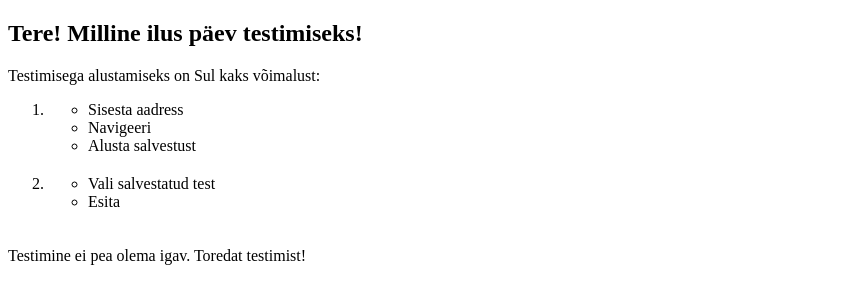
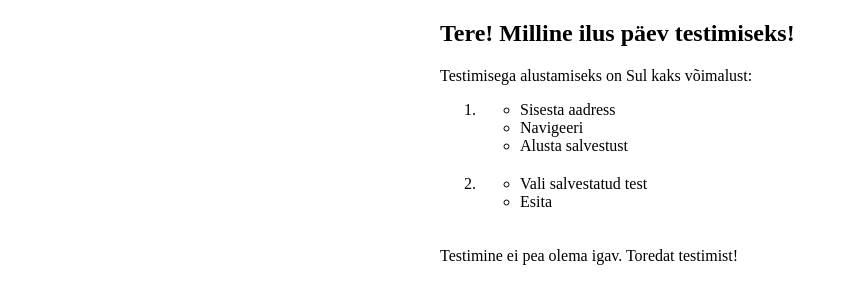
Before and after one commit to kardoj/ui-tests, an Electron app: page views/welcome.html in a window 1280 px wide. Shown: the whole page, without its empty margins (0-848 px from the left). Drawn offline with Linux system fonts and the light colour scheme.

Commit message:
Updates context menu and welcome page layout

```diff
--- a/views/welcome.html
+++ b/views/welcome.html
@@ -7,9 +7,14 @@
       ol > li {
         padding-bottom: 20px;
       }
+      .container {
+        margin: auto;
+        width: 400px;
+      }
     </style>
 </head>
 <body>
+    <div class="container">
       <h2>Tere! Milline ilus päev testimiseks!</h2>
       <p>
         Testimisega alustamiseks on Sul kaks võimalust:
@@ -30,5 +35,6 @@
         </ol>
       </p>
       <p>Testimine ei pea olema igav. Toredat testimist!</p>
+    </div>
 </body>
 </html>
```
Also changed, not shown: views/index.html (+1 -2 lines). Lines whose indentation alone changed are shown as unchanged.
